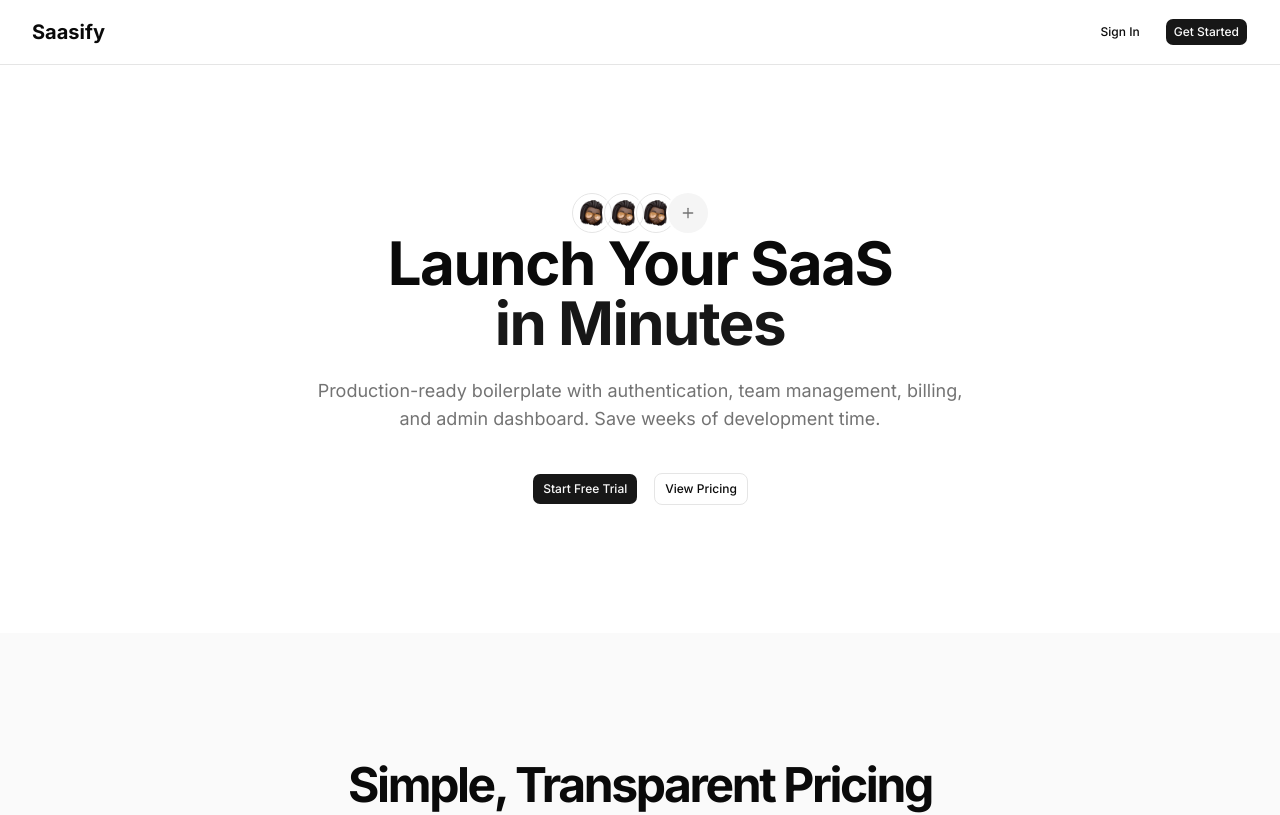
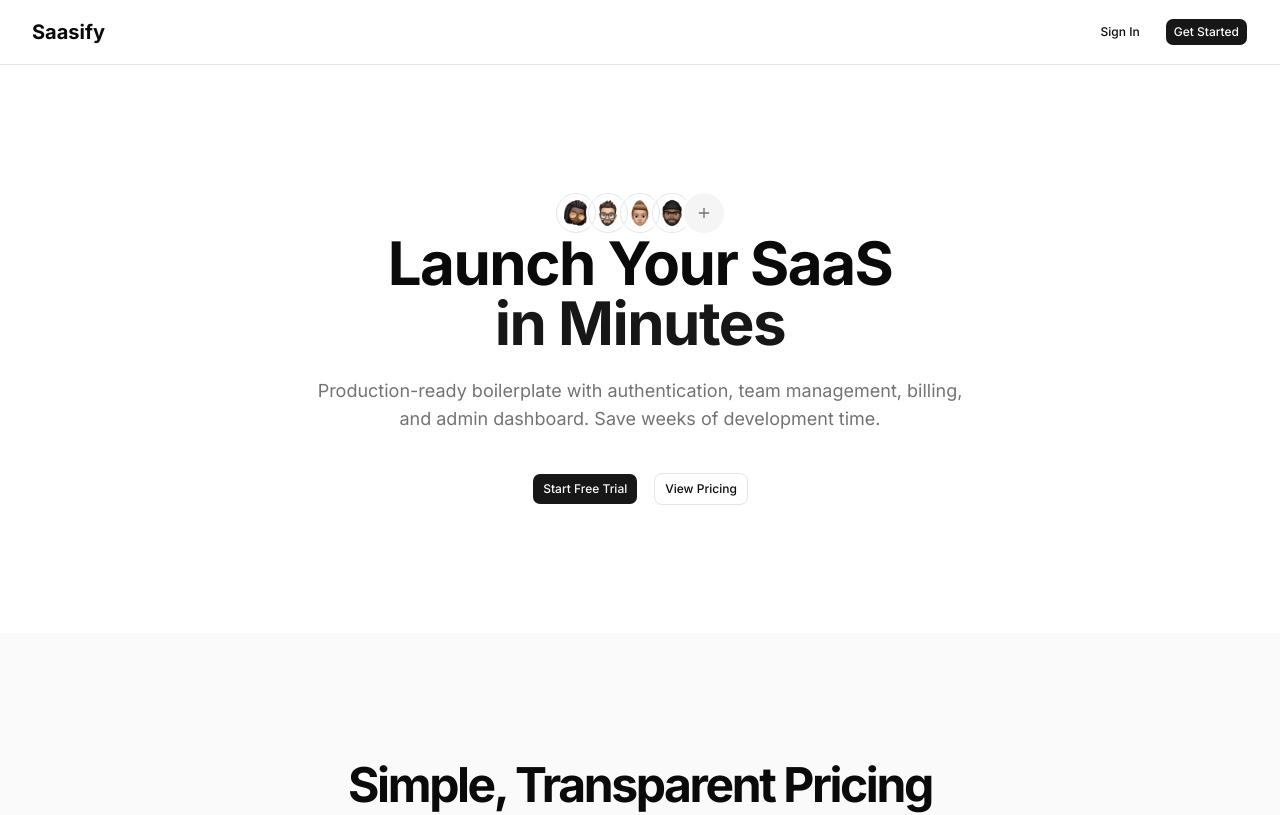
Before and after one commit to Drate-Hillary/Saasify, a Next.js app: page / in a window 1280 px wide. Shown: the top 815 px of the page. Built offline with nearby package versions, Linux system fonts and the light colour scheme.

Commit message:
completed the landing page UI

```diff
--- a/app/(dashboard)/landing_page.tsx
+++ b/app/(dashboard)/landing_page.tsx
@@ -7,6 +7,9 @@ import {
 import { Button } from "@/components/ui/button";
 import Link from "next/link";
 import Memoji02 from "@/public/Memoji-02.png";
+import Memoji03 from "@/public/Memoji-03.png";
+import Memoji04 from "@/public/Memoji-11.png";
+import Memoji05 from "@/public/Memoji-18.png";
 import { PlusIcon } from "lucide-react";
 import {
   Card,
@@ -40,15 +43,13 @@ export default function LandingPage() {
         <section className="py-20 md:py-32">
           <div className="container text-center flex flex-col content-center items-center">
             <AvatarGroup>
-              <Avatar className="h-10 w-10">
-                <AvatarImage src={Memoji02.src} alt="" className="" />
-              </Avatar>
-              <Avatar className="h-10 w-10">
-                <AvatarImage src={Memoji02.src} alt="" className="" />
-              </Avatar>
-              <Avatar className="h-10 w-10">
-                <AvatarImage src={Memoji02.src} alt="" className="" />
-              </Avatar>
+              {
+                memojiAvatar.map((avatar, index) => (
+                  <Avatar key={index} className="h-10 w-10">
+                    <AvatarImage src={avatar.src} />
+                  </Avatar>
+                ))
+              }
               <AvatarGroupCount className="h-10 w-10">
                 <PlusIcon />
               </AvatarGroupCount>
@@ -135,6 +136,13 @@ export default function LandingPage() {
   );
 }
 
+const memojiAvatar = [
+  Memoji02,
+  Memoji03,
+  Memoji04,
+  Memoji05,
+];
+
 const pricingPlans = [
   {
     name: "Starter",
```
